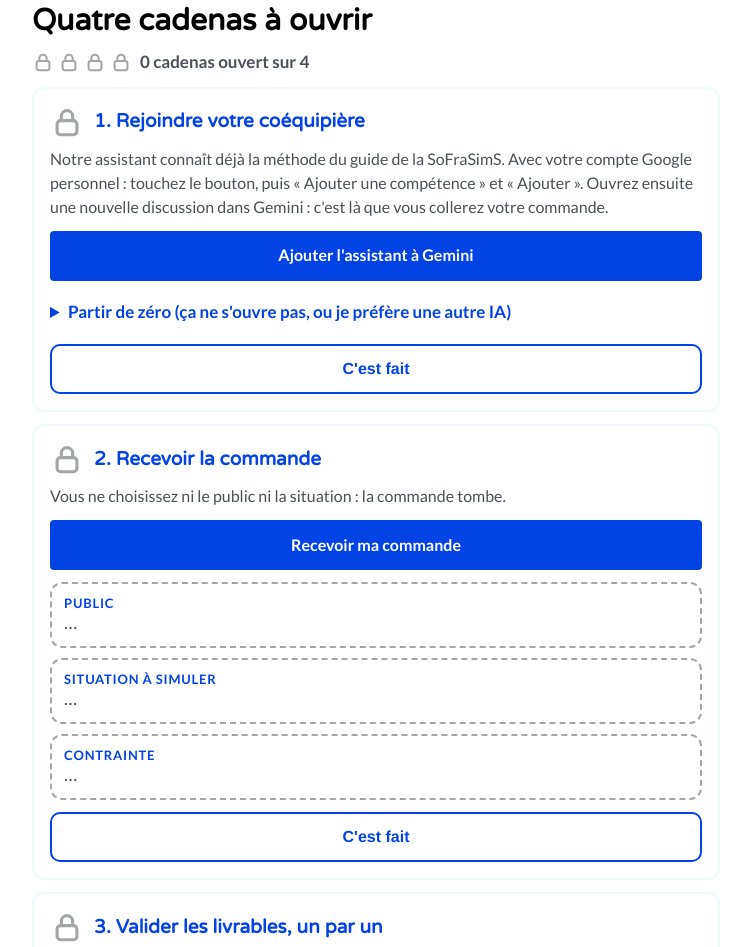
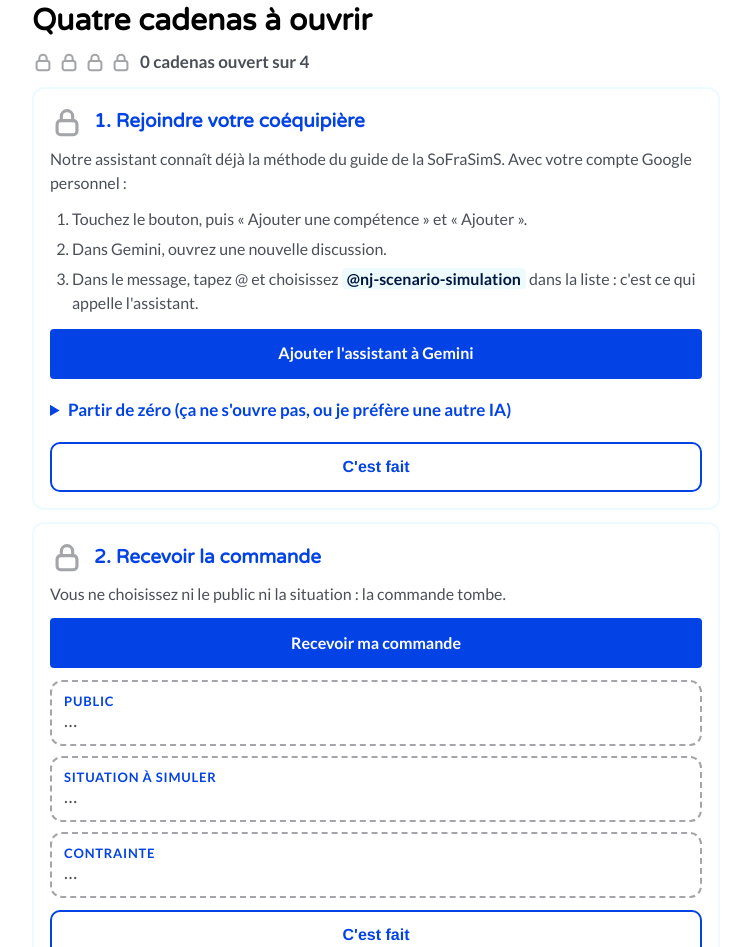
Before and after one commit to noubliejamais/simu-ia, a plain HTML site: page index.html in a window 1280 px wide. Shown: the part 1582-2529 px from the top of the page, without its empty margins (264-1015 px from the left). Drawn offline with Linux system fonts and the light colour scheme.

Commit message:
Mise à jour de la page de l'atelier

```diff
--- a/index.html
+++ b/index.html
@@ -78,6 +78,9 @@
   }
   p { margin: 0 0 12px; }
   .aide { color: var(--text); font-size: 16px; margin: 6px 0 12px; }
+  .etapes { color: var(--text); font-size: 16px; margin: 0 0 14px; padding-left: 22px; }
+  .etapes li { margin: 6px 0; }
+  .mention { color: var(--nj-navy); background: var(--nj-tint-cyan); border-radius: 4px; padding: 1px 5px; font-weight: 700; white-space: nowrap; }
   .carte {
     background: var(--bg); border-radius: var(--radius-card); padding: 16px; margin: 12px 0;
   }
@@ -324,6 +327,7 @@
       <div class="verrou-tete"><span class="cadenas" aria-hidden="true"></span><h3>1. Rejoindre votre coéquipière</h3></div>
       <div id="voie-preparee">
         <p class="aide" id="aide-outil"></p>
+        <ol class="etapes" id="etapes-outil"></ol>
         <a class="bouton" id="lien-outil" target="_blank" rel="noopener" href="#">Ajouter l'assistant à Gemini</a>
       </div>
       <p class="alerte" id="pas-de-lien">L'assistant préparé n'est pas encore en ligne : utilisez « Partir de zéro » ci-dessous.</p>
@@ -349,7 +353,7 @@
       <div class="cartes" id="cartes"></div>
       <p class="relances" id="relances"></p>
       <div class="bloc-consigne" id="bloc-tirage" data-consigne="tirage" data-libelle="Copier ma commande" data-principal="oui"></div>
-      <p class="aide" id="aide-tirage">Collez la commande dans l'IA et envoyez.</p>
+      <p class="aide" id="aide-tirage"></p>
       <button class="fait-btn secondaire" data-fait="2">C'est fait</button>
     </article>
 
@@ -476,7 +480,15 @@
 
 /* Liens : à renseigner avant l'atelier. Laisser "" tant que le lien n'existe pas. */
 const LIEN_OUTIL = "https://gemini.google.com/customize/skills/d/146PETJT2Gju06li4QJ4zQZ7xXvTWXemk?usp=sharing";   /* compétence Gemini « nj-scenario-simulation » */
-const AIDE_OUTIL = "Notre assistant connaît déjà la méthode du guide de la SoFraSimS. Avec votre compte Google personnel : touchez le bouton, puis « Ajouter une compétence » et « Ajouter ». Ouvrez ensuite une nouvelle discussion dans Gemini : c'est là que vous collerez votre commande.";
+const MENTION_OUTIL = "@nj-scenario-simulation";   /* à écrire dans Gemini pour appeler l'assistant */
+const AIDE_OUTIL = "Notre assistant connaît déjà la méthode du guide de la SoFraSimS. Avec votre compte Google personnel :";
+/* {MENTION} est remplacé par le nom ci-dessus, mis en évidence. */
+const ETAPES_OUTIL = [
+  "Touchez le bouton, puis « Ajouter une compétence » et « Ajouter ».",
+  "Dans Gemini, ouvrez une nouvelle discussion.",
+  "Dans le message, tapez @ et choisissez {MENTION} dans la liste : c'est ce qui appelle l'assistant."
+];
+const AIDE_TIRAGE = "Dans Gemini : vérifiez que {MENTION} est au début de votre message (sinon tapez @ et choisissez-le), collez la commande à la suite et envoyez.";
 const LIEN_IA = "https://gemini.google.com/app";
 const LIEN_GUIDE = "https://www.sofrasims.org/articles/124231-actualisation-2023-du-referentiel-2018";
 
@@ -795,6 +807,10 @@ function afficherTextes() {
   document.getElementById("voie-preparee").hidden = !aLien;
   document.getElementById("pas-de-lien").hidden = aLien;
   document.getElementById("aide-outil").textContent = AIDE_OUTIL;
+  const etapesOutil = document.getElementById("etapes-outil");
+  etapesOutil.textContent = "";
+  ETAPES_OUTIL.forEach(t => etapesOutil.appendChild(avecMention(document.createElement("li"), t)));
+  avecMention(document.getElementById("aide-tirage"), aLien ? AIDE_TIRAGE : "Collez la commande dans l'IA et envoyez.");
   if (aLien) document.getElementById("lien-outil").href = LIEN_OUTIL;
   else document.getElementById("partir-de-zero").open = true;
   document.getElementById("lien-ia").href = LIEN_IA;
@@ -893,6 +909,15 @@ function basculerVerrou(n) {
 /* ---- Tirage : la commande ---- */
 function tirageComplet() {
   return CARTES.every(c => etat.tirage[c.cle]) && !!filiereCourante();
+}
+function avecMention(noeud, texte) {
+  /* Écrit le texte dans le nœud, en mettant en évidence le nom de l'assistant. */
+  noeud.textContent = "";
+  texte.split("{MENTION}").forEach((morceau, i) => {
+    if (i > 0) noeud.appendChild(element("strong", "mention", MENTION_OUTIL));
+    noeud.appendChild(document.createTextNode(morceau));
+  });
+  return noeud;
 }
 function texteTirage() {
   return CARTES.map(c => {
```
